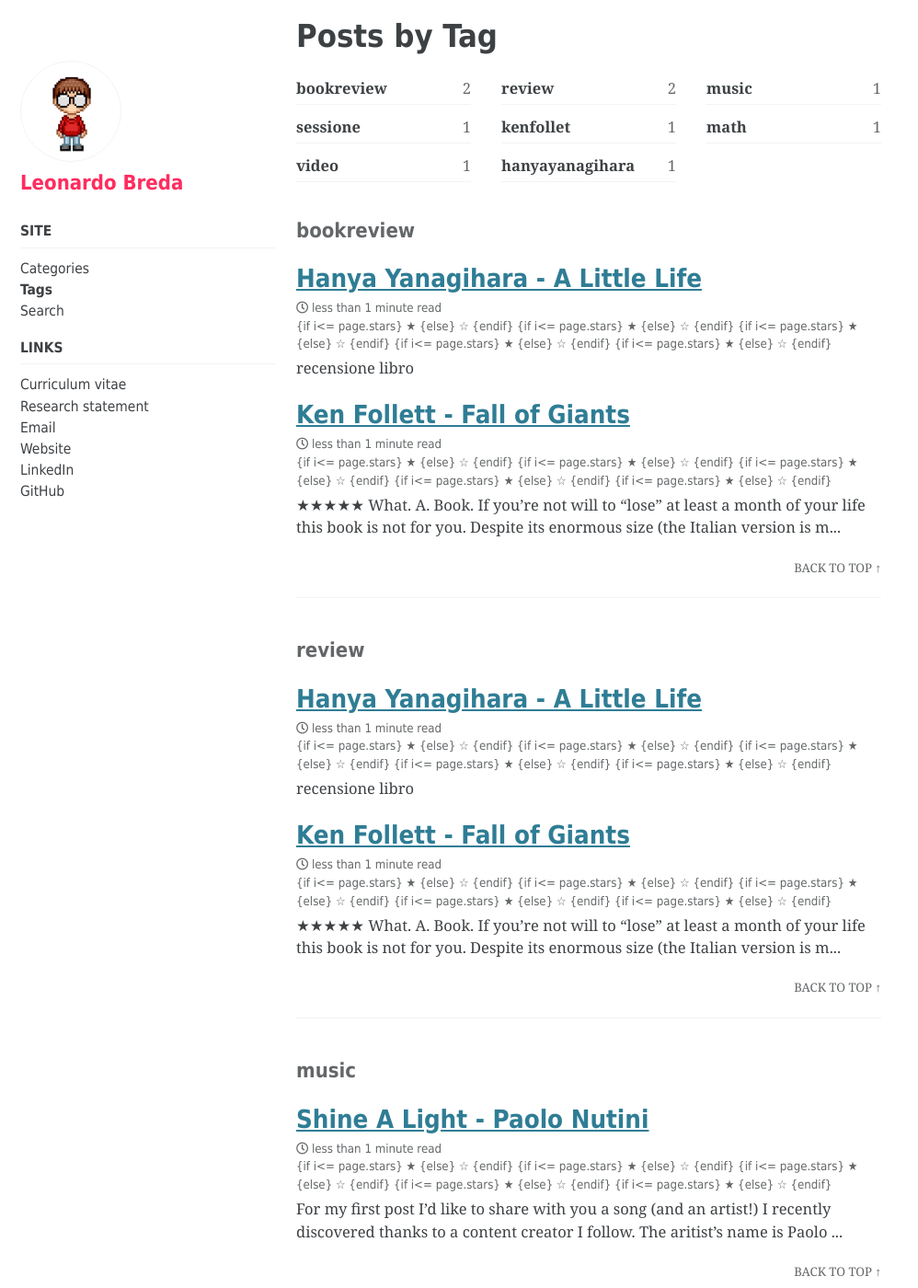
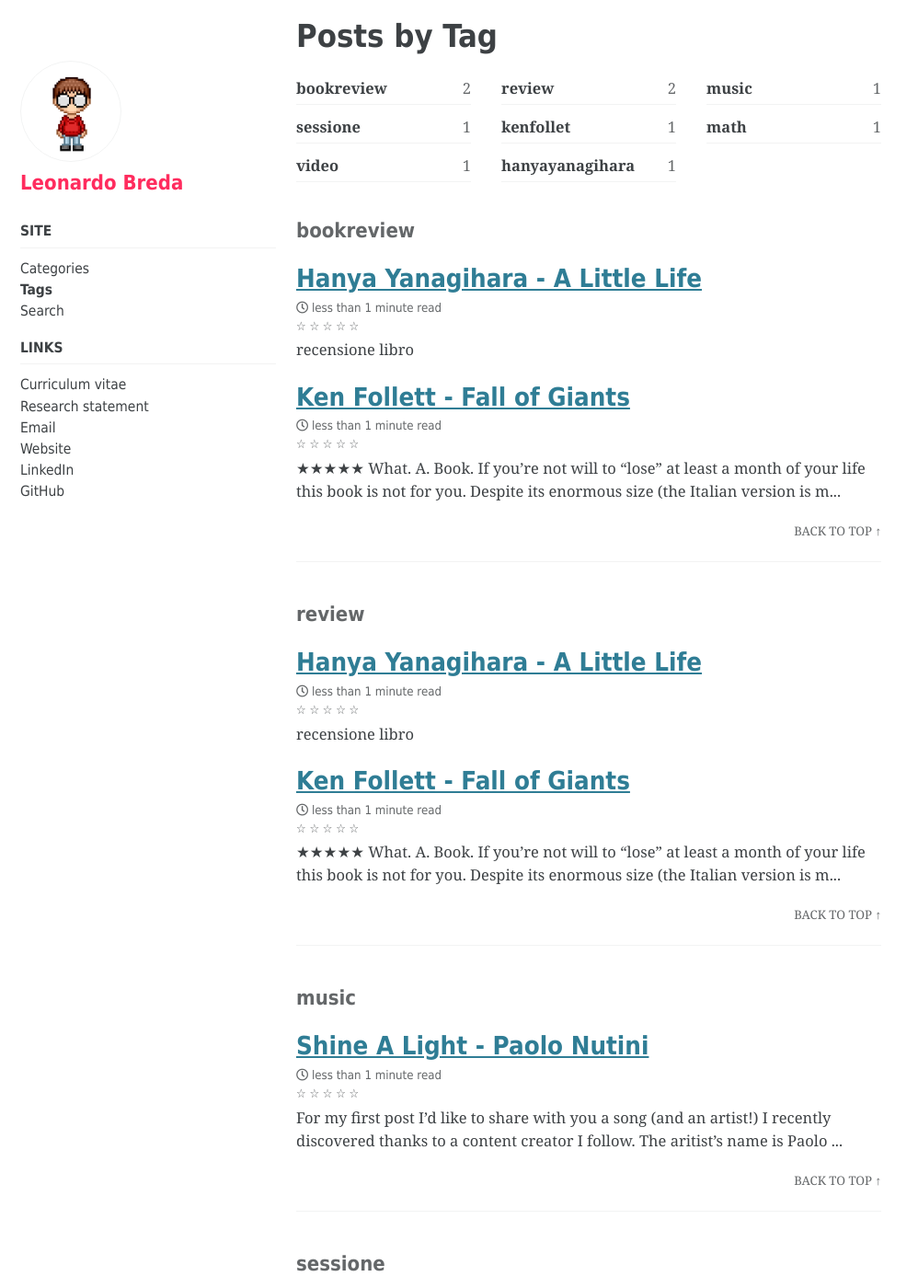
Before and after one commit to leo-breda/leo-breda.github.io, a Jekyll site: the page built from _pages/tag-archive.md, in a window 1280 px wide and 1400 px high. Shown: the whole window at 92% size, without its empty margins (0-998 px from the left). Built offline with Jekyll 4.4.1, drawn with Linux system fonts in a browser that asks for light colours; cached includes are drawn as plain includes; some of the changed text lies outside the part shown.

Commit message:
Update page__meta.html

```diff
--- a/_includes/page__meta.html
+++ b/_includes/page__meta.html
@@ -30,11 +30,11 @@
     <span class="page__content e-content">
     <br>
     {% for i in (1..5) %}
-      {if i<= page.stars}
+      {% if i<= page.stars %}
       &#9733;
-      {else}
+      {% else %}
       &#9734;
-      {endif}
+      {% endif %}
     {% endfor %}
     </span>
   </p>
```
